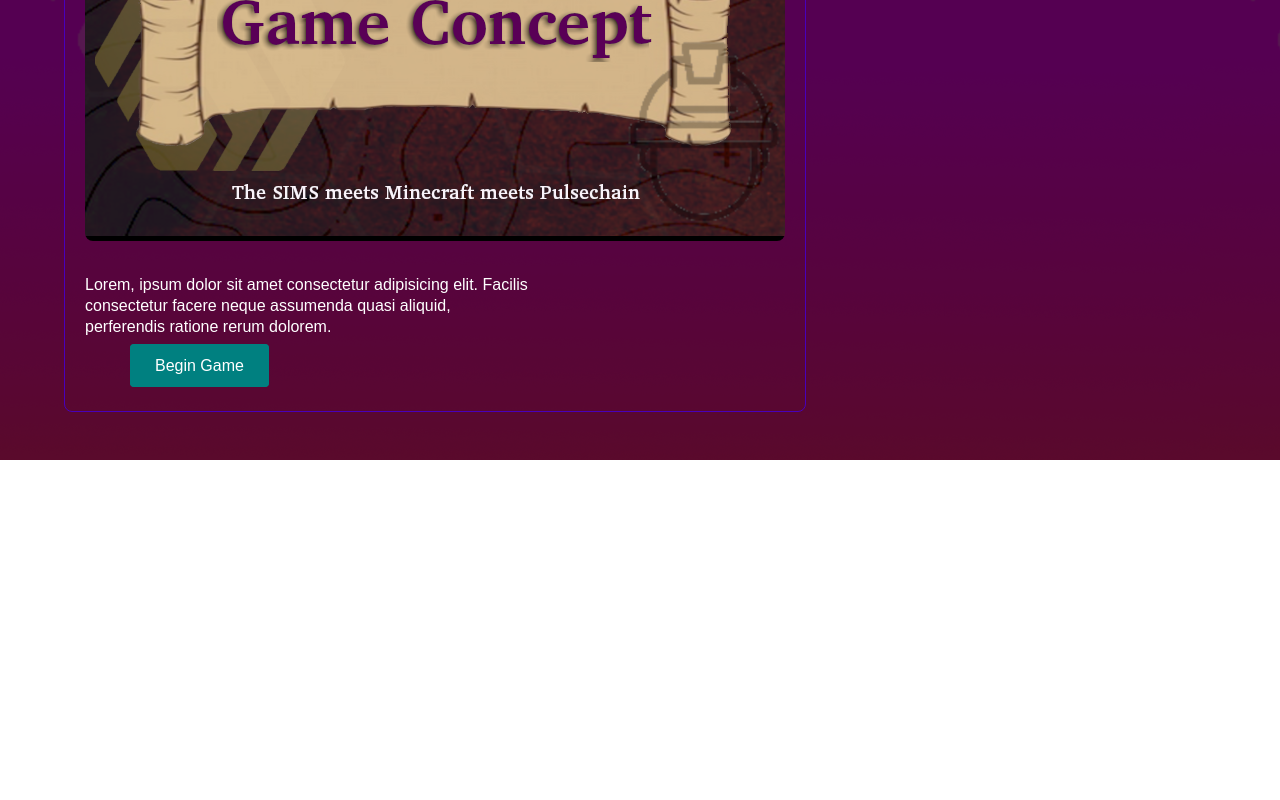
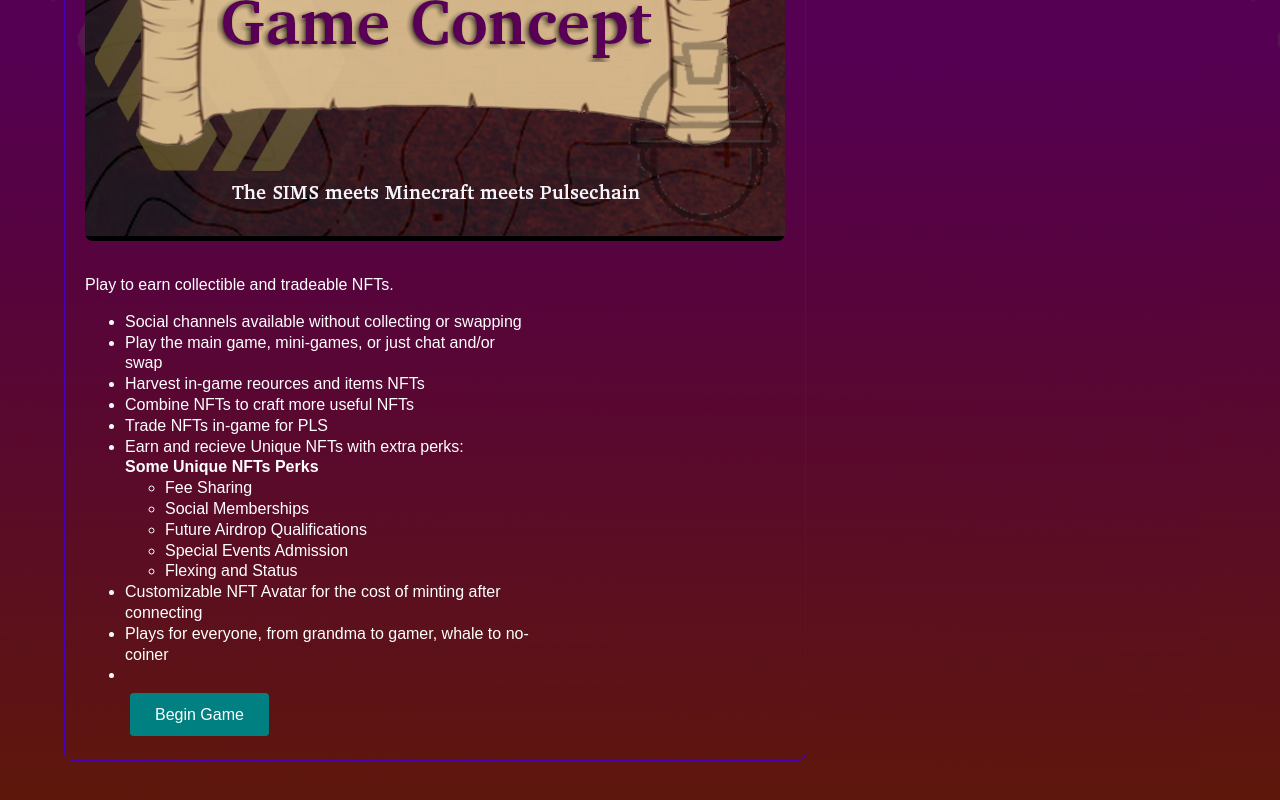
Before and after one commit to torrintai/hexiverse, a React (Create React App) app: page /concept in a window 1280 px wide. Shown: the part 430-1230 px from the top of the page. Before the commit the page ends 890 px from the top, so only its background shows below. Built offline with nearby package versions, Linux system fonts and the light colour scheme.

Commit message:
2 content adds

```diff
--- a/src/pages/Concept.js
+++ b/src/pages/Concept.js
@@ -13,12 +13,28 @@
                 <div className="large__card">
                     <h3>PLAY - EARN - SOCIALIZE - SWAP</h3>
                     <img src={concept} alt="Hexiverse game concept" />
-                    <p>Lorem, ipsum dolor sit amet consectetur adipisicing elit.
-                        Facilis consectetur facere neque assumenda quasi aliquid,
-                        perferendis ratione rerum dolorem.
+                    <p>Play to earn collectible and tradeable NFTs.
+                    <ul>
+                        <li>Social channels available without collecting or swapping</li>
+                        <li>Play the main game, mini-games, or just chat and/or swap</li>
+                        <li>Harvest in-game reources and items NFTs</li>
+                        <li>Combine NFTs to craft more useful NFTs</li>
+                        <li>Trade NFTs in-game for PLS</li>
+                        <li>Earn and recieve Unique NFTs with extra perks:</li>
+                        <b>Some Unique NFTs Perks</b>
+                        <ul><li>Fee Sharing</li>
+                        <li>Social Memberships</li>
+                        <li>Future Airdrop Qualifications</li>
+                        <li>Special Events Admission</li>
+                        <li>Flexing and Status</li>
+                        </ul>
+                        <li>Customizable NFT Avatar for the cost of minting after connecting</li>
+                        <li>Plays for everyone, from grandma to gamer, whale to no-coiner</li>
+                        <li></li>
+                    </ul>
                     </p>
                     <ul className="nav-item">
-                                <NavLink className="btn" to="/tokenomics">
+                                <NavLink className="btn" to="/hexial">
                                     Begin Game
                                 </NavLink>
                         </ul>
--- a/src/pages/Dashboard.jsx
+++ b/src/pages/Dashboard.jsx
@@ -110,12 +110,12 @@
                 <div className="projects__card">
                     <h3>FAQs</h3>
                     <img src={faqs} alt="hexiverse socials" />
-                    <p>Come and participate in taking Social Media to the next level.
+                    <p>Frequently Asked Questions
                       <ul>
-                        <li>Work Together to Grow</li>
-                        <li>Trade, Chat, Learn</li>
-                        <li>Public and Private Spaces</li>
-                        <li>Bridged Social Experiences</li>
+                        <li>How can I make money?</li>
+                        <li>What wallets can I connect with?</li>
+                        <li>Is the project open source code?</li>
+                        <li>Can I sell the NFTs on other markets?</li>
                       </ul>
 
 
--- a/src/pages/Freqaqs.js
+++ b/src/pages/Freqaqs.js
@@ -1,5 +1,5 @@
 import React from "react";
-import faqs from '../assets/heximark.png';
+import faqs from '../assets/faqs.png';
 import { NavLink } from "react-router-dom";
 
 
@@ -11,14 +11,22 @@
             <div className="large__cards">
 
                 <div className="large__card">
-                    <h3>Trade Peer To Peer - Join Pools</h3>
+                    <h3>Conceptual Answers *May Change</h3>
                     <img src={faqs} alt="Hexiverse game concept" />
-                    <p>Lorem, ipsum dolor sit amet consectetur adipisicing elit.
-                        Facilis consectetur facere neque assumenda quasi aliquid,
-                        perferendis ratione rerum dolorem.
+                    <p><h3>Commonly Asked Questions</h3>
+                        <ul>
+                            <li>How do users collect NFTs?</li>
+                            NFTs will be acquired from playing the mini-games, as well as from harvesting, crafting and trading for them in the main game.
+                            <li>How do users take possesion of the NFTs?</li>
+                            Afer a user connects their wallet they can mint their NFTs in-game to their wallet.
+                            <li>What does it cost to play?</li>
+                            The game costs nothing to play, pay only minting and swap fees.
+                            <li>What will the Socials section include?</li>
+                            Channels Chat, Direct Messages, Video Streams, Forum Chat, Customized Feed, Bridging with other platforms.
+                        </ul>
                     </p>
                     <ul className="nav-item">
-                                <NavLink className="btn" to="/faqs">
+                                <NavLink className="btn" to="/freqaqs">
                                     Begin Game
                                 </NavLink>
                         </ul>
--- a/src/pages/Market.js
+++ b/src/pages/Market.js
@@ -13,9 +13,7 @@
                 <div className="large__card">
                     <h3>Trade Peer To Peer - Join Pools</h3>
                     <img src={heximark} alt="Hexiverse game concept" />
-                    <p>Lorem, ipsum dolor sit amet consectetur adipisicing elit.
-                        Facilis consectetur facere neque assumenda quasi aliquid,
-                        perferendis ratione rerum dolorem.
+                    <p><b>HEXiMart</b>
                     </p>
                     <ul className="nav-item">
                                 <NavLink className="btn" to="/market">
--- a/src/pages/Socials.js
+++ b/src/pages/Socials.js
@@ -13,12 +13,21 @@
                 <div className="large__card">
                     <h3>Gather In HEXiVerse - Chat - Stream</h3>
                     <img src={socials} alt="Hexiverse game concept" />
-                    <p>Lorem, ipsum dolor sit amet consectetur adipisicing elit.
-                        Facilis consectetur facere neque assumenda quasi aliquid,
-                        perferendis ratione rerum dolorem.
+                    <p><b>All Things Hexico All-In-One Space</b>
+                    <ul><li>Customize your own NFT avatar</li>
+                    <li>Create a profile</li>
+                    <li>Connect with friends and make new ones</li>
+                    <li>Build a channel</li>
+                    <li>Build a Pub or a Stadium</li>
+                    <li>Create invite only channels or streams</li>
+                    <li>Play multiplayer mini-games</li>
+                    <li>Work together in the main game</li>
+                    <li>Create teams for competitions and events</li>
+                    <li>Connect and bridge with existing social platforms</li>
+                    </ul>
                     </p>
                     <ul className="nav-item">
-                                <NavLink className="btn" to="/tokenomics">
+                                <NavLink className="btn" to="/hexial">
                                     Begin Game
                                 </NavLink>
                         </ul>
```
Also changed, not shown: 8 other files (tests, documents, lock files or other folders).
